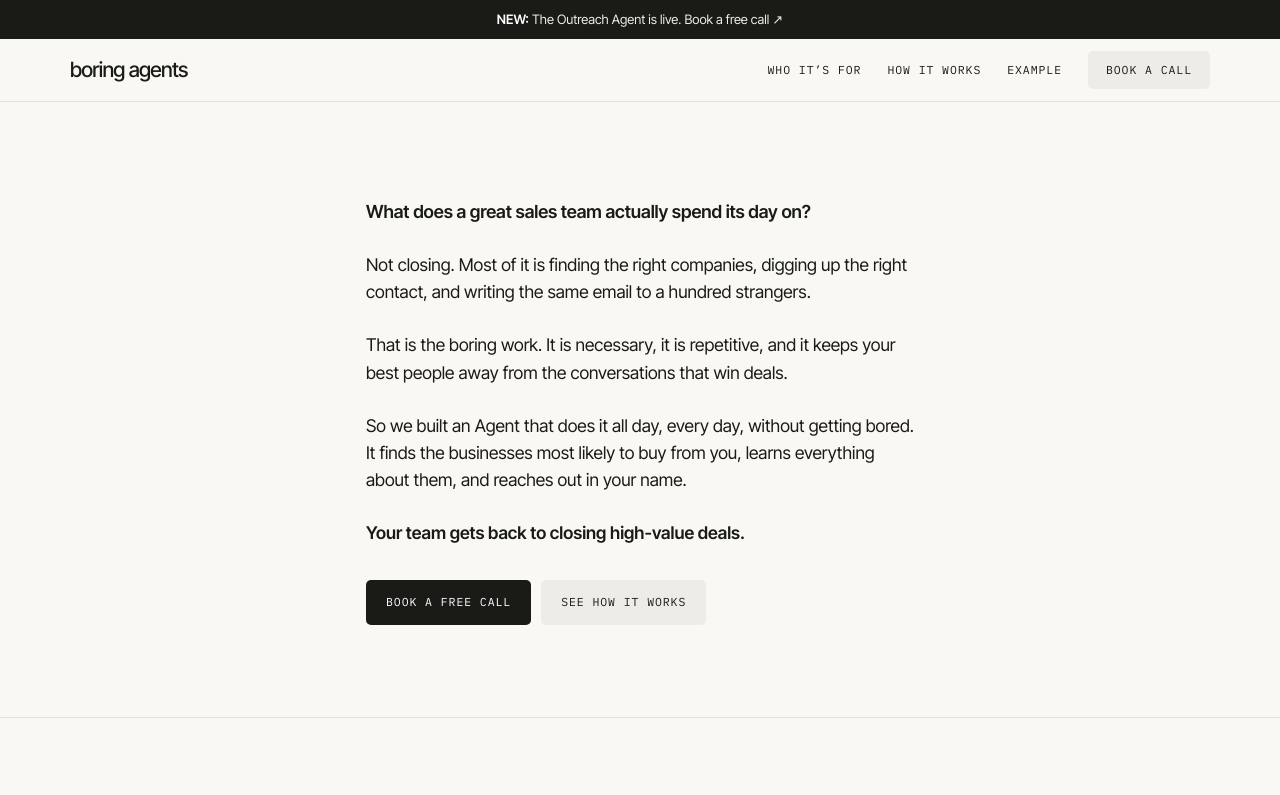
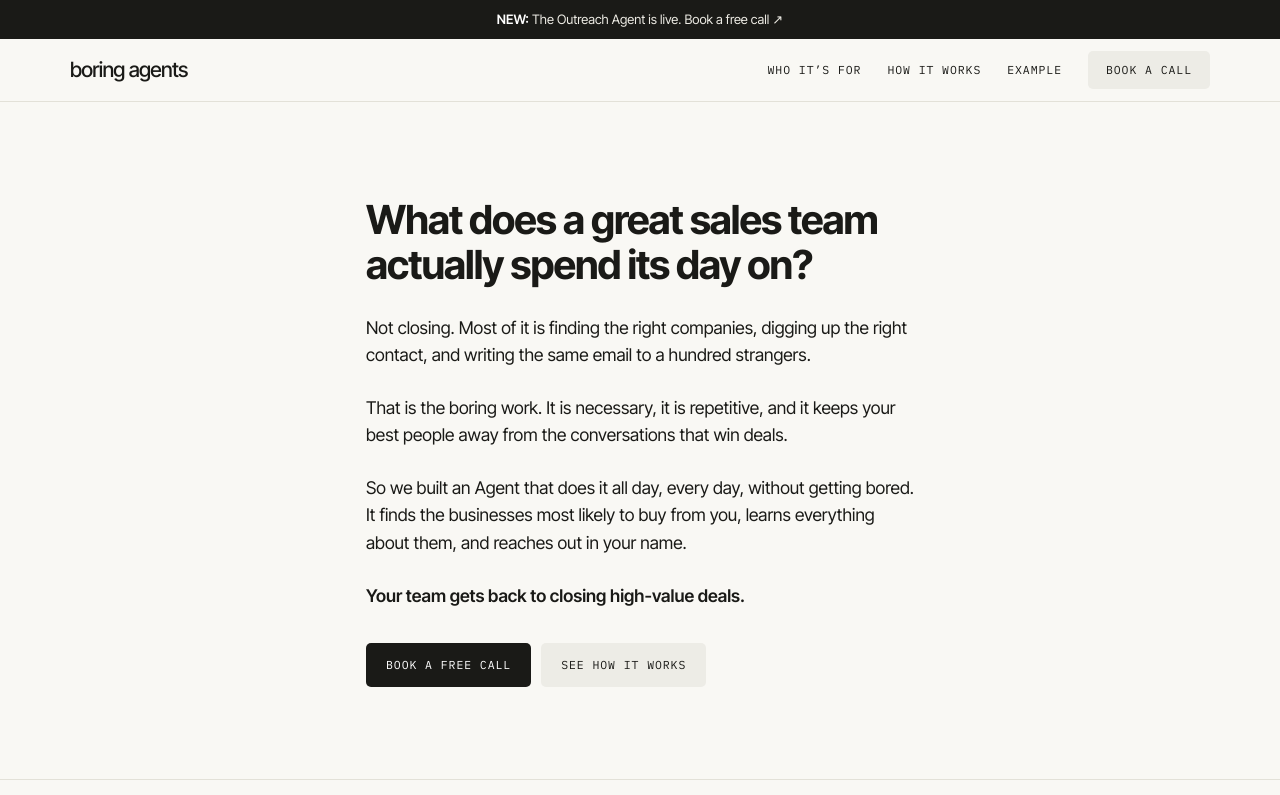
Before and after one commit to nufailhussain/boringagents, a plain HTML site: page index.html in a window 1280 px wide. Shown: the top 795 px of the page. Drawn offline with Linux system fonts and the light colour scheme.

Commit message:
Bring back the large opening question
Co-Authored-By: Claude Opus 5.5 <noreply@anthropic.com>
Claude-Session: https://claude.ai/code/session_0111k1FkemUNh52cyetaAF6c

```diff
--- a/index.html
+++ b/index.html
@@ -72,7 +72,7 @@ section{padding-block:80px;border-bottom:1px solid var(--line)}
 .hero{padding-block:88px 84px}
 .intro{max-width:548px;margin:0 auto}
 .hero{padding-block:96px 92px}
-.hero h1{font-size:18px;font-weight:600;line-height:1.5;letter-spacing:-.005em}
+.hero h1{font-size:clamp(30px,4.2vw,40px);font-weight:700;line-height:1.12;letter-spacing:-.025em}
 .letter{display:grid;gap:26px;margin-top:26px;font-size:17.5px;line-height:1.55}
 .letter strong{font-weight:600}
 .ctas{display:flex;flex-wrap:wrap;gap:10px;margin-top:34px}
```
